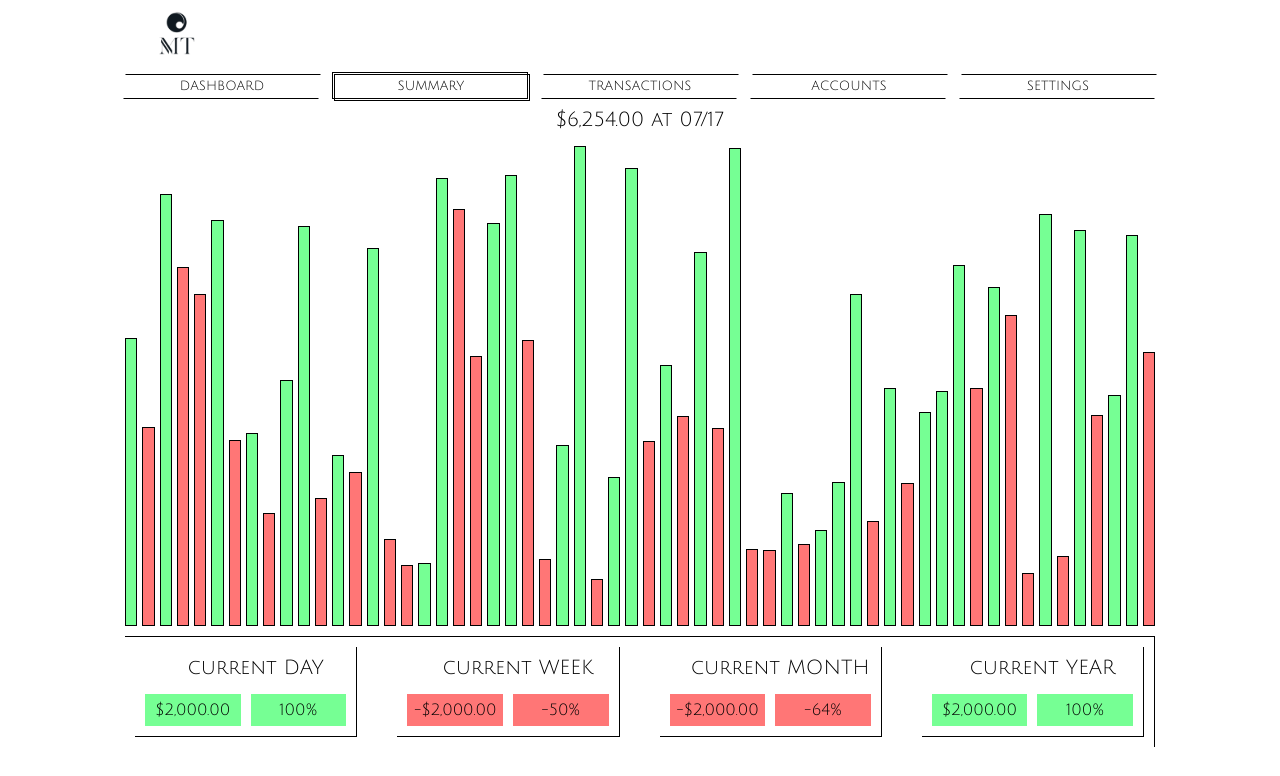
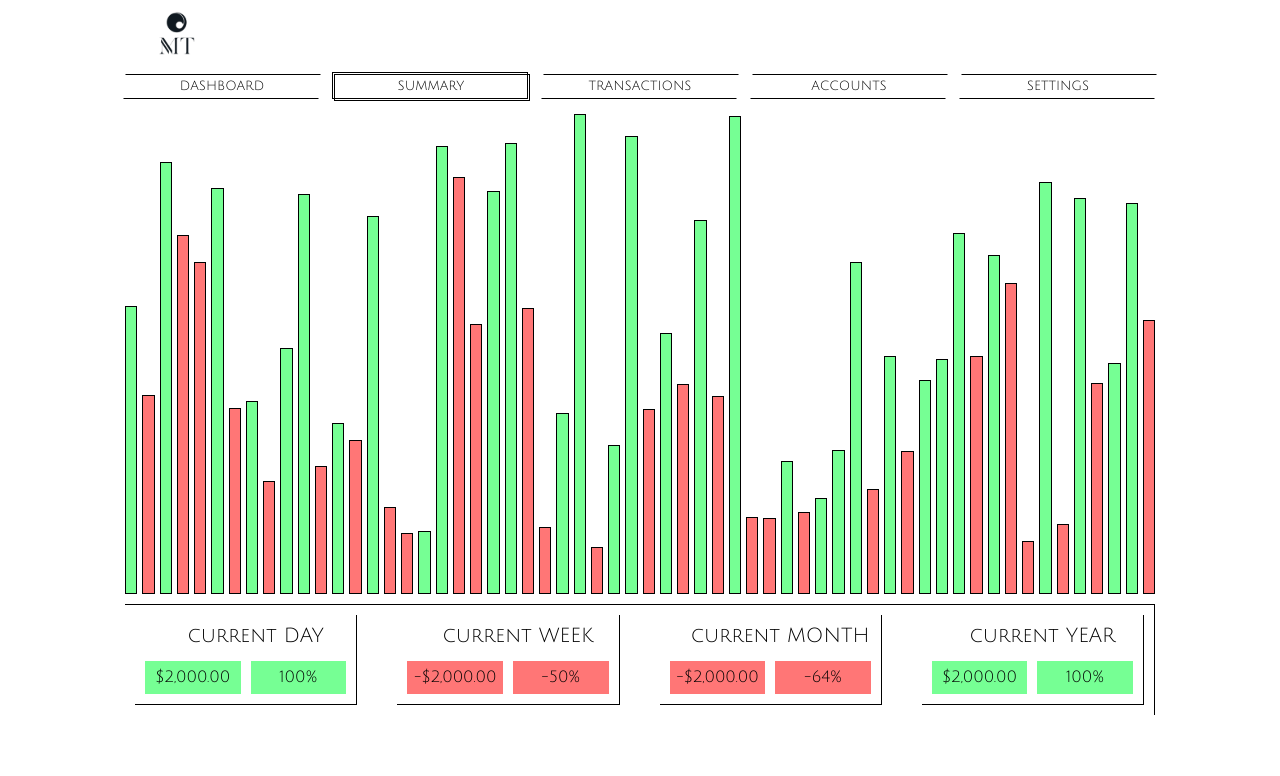
Before and after one commit to Jwoliv/mt-ui, an Angular app: page /summary in a window 1280 px wide. Shown: the top 776 px of the page. Built offline with nearby package versions, Linux system fonts and the light colour scheme.

Commit message:
update show header of the summary

```diff
--- a/src/app/components/summary/summary.component.html
+++ b/src/app/components/summary/summary.component.html
@@ -1,5 +1,5 @@
-<div class="summary-selected-stock">
-    {{selectedStock.dailyAmount | currency }} at {{ selectedDate | date: 'MM/dd' }}
+<div *ngIf="selectedStock" class="summary-selected-stock">
+    {{selectedStock.dailyAmount | currency }} at {{ selectedStock.date | date: 'MM/dd' }}
 </div>
 <div class="summary-daily-stocks">
     <div *ngFor="let sds of summaryData.summaryDailyStocks"
--- a/src/app/components/summary/summary.component.ts
+++ b/src/app/components/summary/summary.component.ts
@@ -1,5 +1,5 @@
 import {Component, OnInit} from '@angular/core';
-import {CurrencyPipe, DatePipe, NgForOf} from "@angular/common";
+import {CurrencyPipe, DatePipe, NgForOf, NgIf} from "@angular/common";
 import {PeriodReportComponent} from "./period-report/period-report.component";
 import {SummaryDailyStock, SummaryData} from "../../model/summary.model";
 
@@ -10,7 +10,8 @@ import {SummaryDailyStock, SummaryData} from "../../model/summary.model";
     NgForOf,
     PeriodReportComponent,
     DatePipe,
-    CurrencyPipe
+    CurrencyPipe,
+    NgIf
   ],
   templateUrl: './summary.component.html',
   styleUrl: './summary.component.scss'
@@ -26,11 +27,7 @@ export class SummaryComponent implements OnInit {
       {amount: 2000, percentage: 1, type: 'YEAR', isProfit: true}
     ]
   };
-  public selectedStock: SummaryDailyStock = this.summaryData.summaryDailyStocks[this.summaryData.summaryDailyStocks.length - 1];
-
-  get selectedDate(): Date {
-    return this.selectedStock.date ?? new Date();
-  }
+  public selectedStock!: SummaryDailyStock | null
 
   get maxDailyAmount(): number {
     return Math.max(...this.summaryData.summaryDailyStocks.map(stock => stock.dailyAmount));
@@ -67,7 +64,11 @@ export class SummaryComponent implements OnInit {
 
   changeSelectedData(sds: SummaryDailyStock) {
     this.resetSelectedStock();
-    if (sds.index !== this.selectedStock.index) {
+    if (sds.index === this.selectedStock?.index) {
+      this.selectedStock = null;
+      return;
+    }
+    if (!this.selectedStock || sds.index !== this.selectedStock.index) {
       this.selectedStock = sds;
       if (this.selectedStock.color === '#76FF94') {
         this.selectedStock.color = '#00861c';
@@ -79,7 +80,9 @@ export class SummaryComponent implements OnInit {
   }
 
   resetSelectedStock() {
-    if (this.selectedStock.color === '#00861c') this.selectedStock.color = '#76FF94';
-    if (this.selectedStock.color === '#9A0000') this.selectedStock.color = '#FF7676';
+    if (this.selectedStock) {
+      if (this.selectedStock.color === '#00861c') this.selectedStock.color = '#76FF94';
+      if (this.selectedStock.color === '#9A0000') this.selectedStock.color = '#FF7676';
+    }
   }
 }
```
